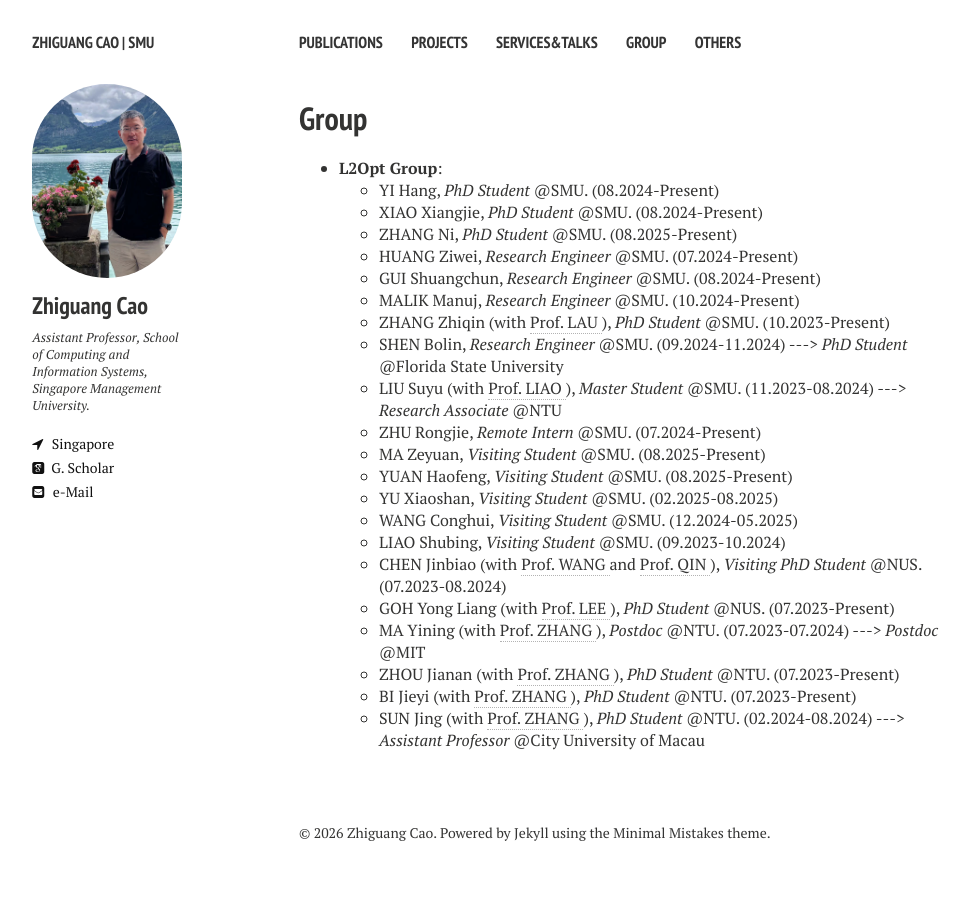
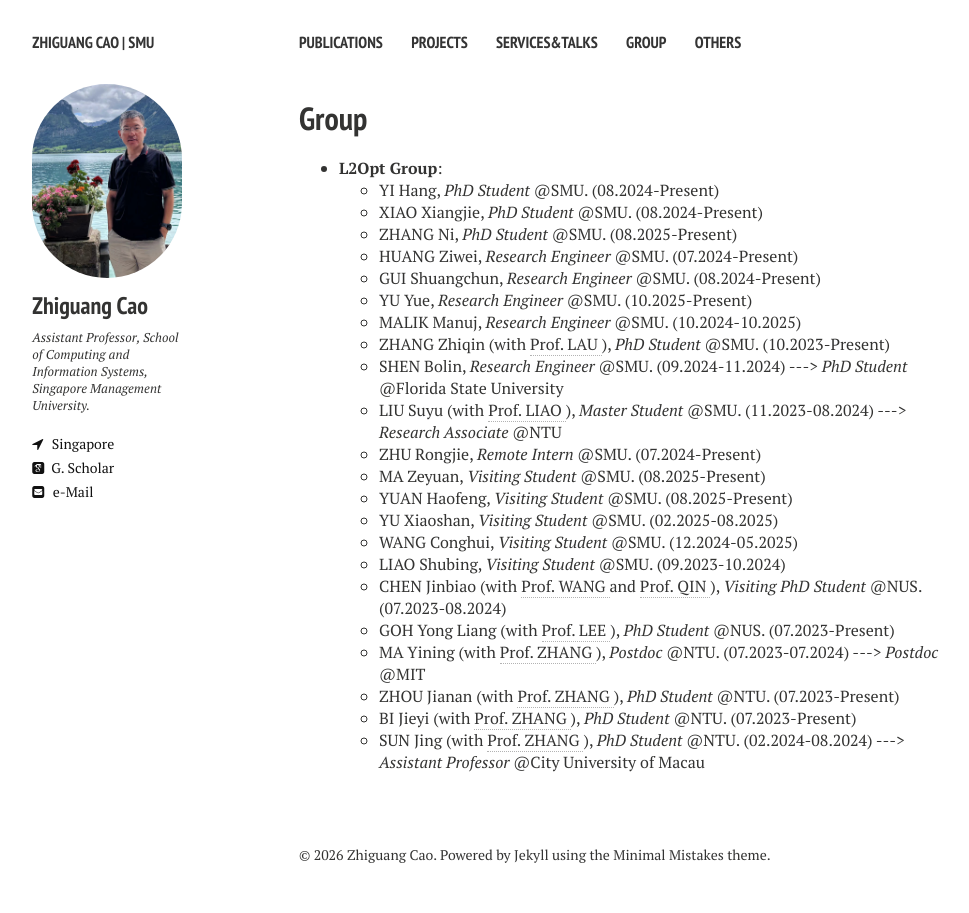
Before and after one commit to zhiguangcaosg/zhiguangcaosg.github.io, a Jekyll site: the page built from group.md, in a window 1280 px wide. Shown: the whole page, without its empty margins (21-990 px from the left). Built offline with Jekyll 4.4.1, drawn with Linux system fonts in a browser that asks for light colours; nearby versions of some CDN libraries.

Commit message:
Update group.md

```diff
--- a/group.md
+++ b/group.md
@@ -22,7 +22,9 @@ comments: false
 	</li>
 	<li> GUI Shuangchun, <i>Research Engineer</i> @SMU. (08.2024-Present)
 	</li>
-	<li> MALIK Manuj, <i>Research Engineer</i> @SMU. (10.2024-Present)
+	<li> YU Yue, <i>Research Engineer</i> @SMU. (10.2025-Present)
+	</li>
+	<li> MALIK Manuj, <i>Research Engineer</i> @SMU. (10.2024-10.2025)
 	</li>
     <li> ZHANG Zhiqin (with <a href="http://www.mysmu.edu/faculty/hclau/" target="_blank"> Prof. LAU </a>), <i>PhD Student</i> @SMU. (10.2023-Present)
 	</li>
```
